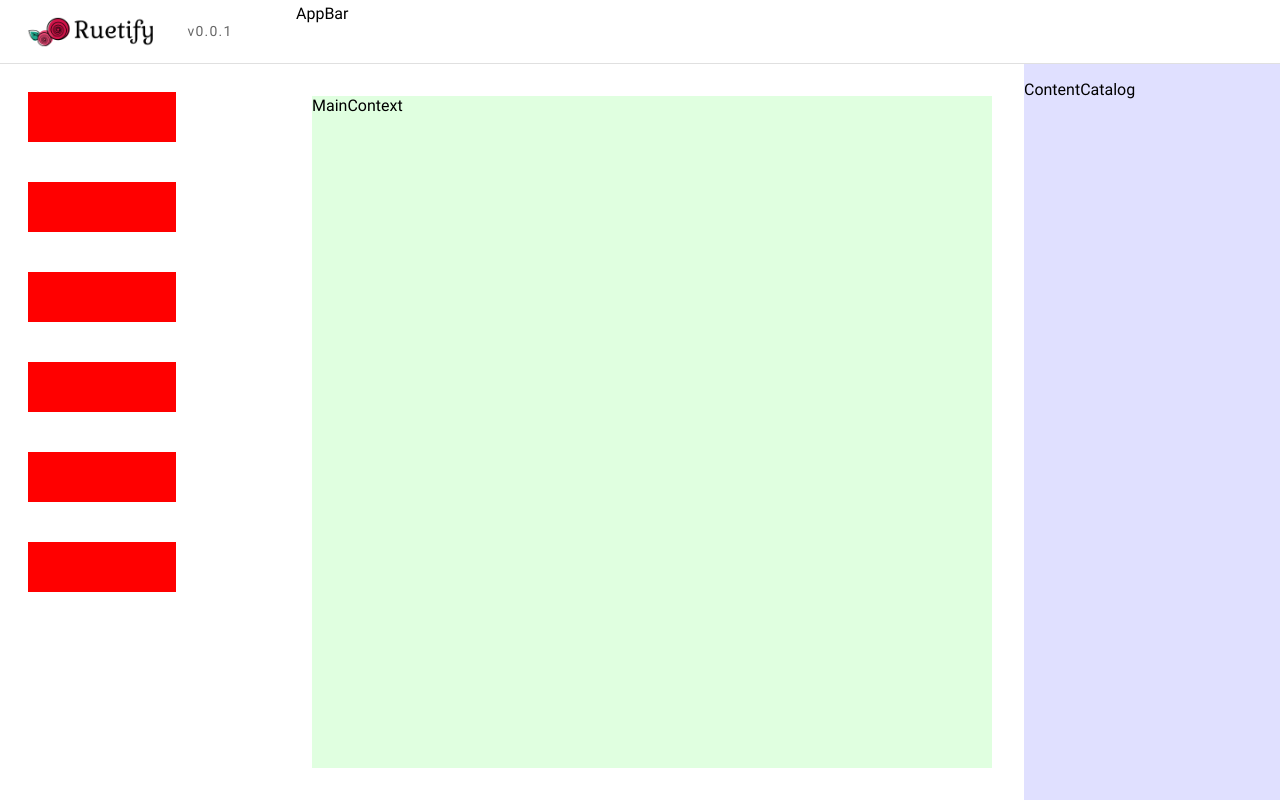
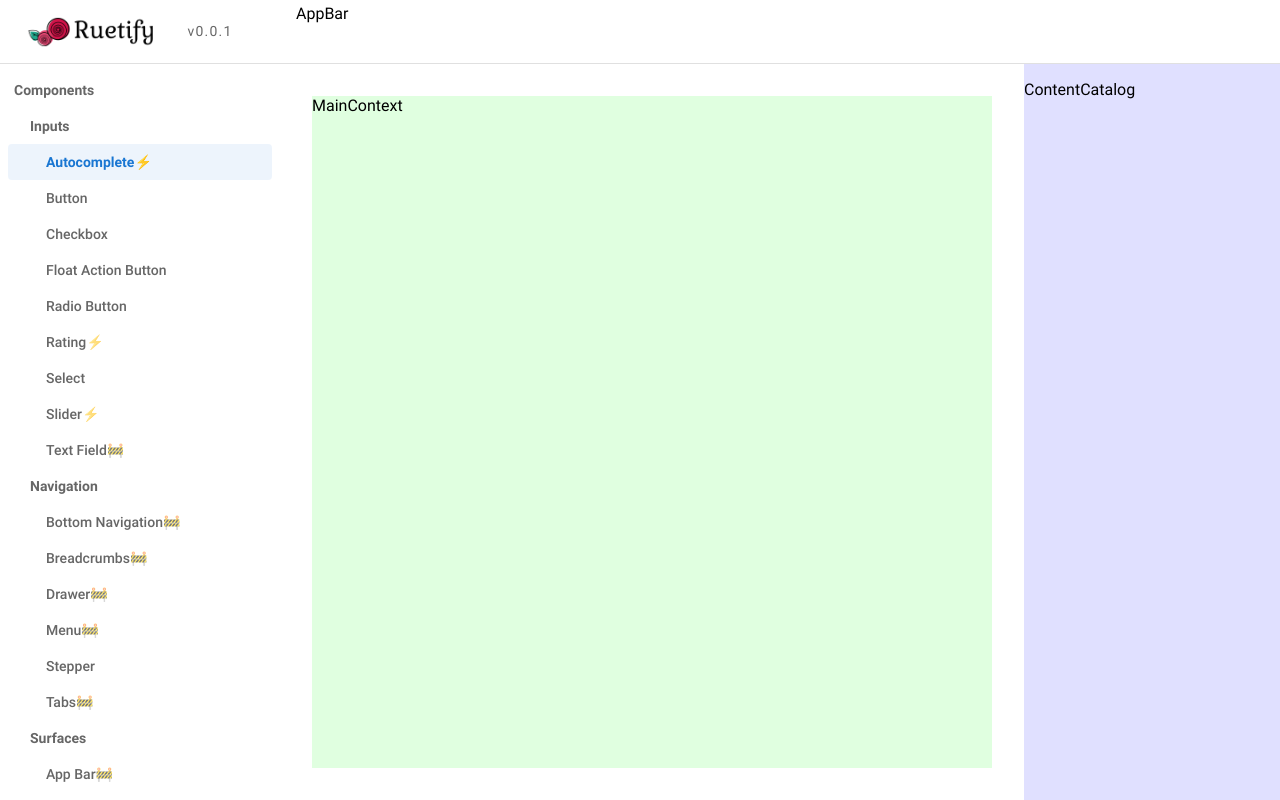
Before and after one commit to KyLoc20/Ruetify-UI, a Next.js app: page / in a window 1280 px wide. Built offline with nearby package versions, Linux system fonts and the light colour scheme.

Commit message:
[Catalog] finish

```diff
--- a/components/App.jsx
+++ b/components/App.jsx
@@ -24,8 +24,102 @@ const RightContainer = styled("section")`
   width: 100%;
   justify-content: space-between;
 `;
-
+const getDrawerItems = () => [
+  {
+    content: { label: "components", text: "Components" },
+    children: [
+      {
+        content: { label: "inputs", text: "Inputs" },
+        children: [
+          {
+            content: {
+              label: "autocomplete",
+              text: "Autocomplete⚡",
+              link: "autocomplete",
+            },
+          },
+          { content: { label: "button", text: "Button", link: "button" } },
+          {
+            content: {
+              label: "checkbox",
+              text: "Checkbox",
+              link: "checkbox",
+            },
+          },
+          {
+            content: {
+              label: "float-action-button",
+              text: "Float Action Button",
+              link: "float-action-button",
+            },
+          },
+          {
+            content: {
+              label: "radio",
+              text: "Radio Button",
+              link: "radio-button",
+            },
+          },
+          { content: { label: "rating", text: "Rating⚡", link: "rating" } },
+          { content: { label: "select", text: "Select", link: "select" } },
+          { content: { label: "slider", text: "Slider⚡", link: "slider" } },
+          { content: { label: "textfield", text: "Text Field🚧" } },
+        ],
+      },
+      {
+        content: { label: "navigation", text: "Navigation" },
+        children: [
+          {
+            content: {
+              label: "bottom-navigation",
+              text: "Bottom Navigation🚧",
+            },
+          },
+          { content: { label: "breadcrumbs", text: "Breadcrumbs🚧" } },
+          { content: { label: "drawer", text: "Drawer🚧" } },
+          { content: { label: "menu", text: "Menu🚧" } },
+          { content: { label: "stepper", text: "Stepper", link: "stepper" } },
+          { content: { label: "tabs", text: "Tabs🚧" } },
+        ],
+      },
+      {
+        content: { label: "surfaces", text: "Surfaces" },
+        children: [
+          { content: { label: "app-bar", text: "App Bar🚧" } },
+          { content: { label: "card", text: "Card🚧", link: "card" } },
+        ],
+      },
+      {
+        content: { label: "feedback", text: "Feedback" },
+        children: [
+          { content: { label: "progress", text: "Progress🚧" } },
+          { content: { label: "snackbar", text: "Snackbar🚧" } },
+        ],
+      },
+      {
+        content: { label: "data-display", text: "Data Display" },
+        children: [
+          { content: { label: "avatar", text: "Avatar", link: "avatar" } },
+          { content: { label: "badge", text: "Badge🚧" } },
+          { content: { label: "chip", text: "Chip", link: "chip" } },
+        ],
+      },
+    ],
+  },
+  {
+    content: { label: "playground", text: "Playground" },
+    children: [],
+  },
+];
 export default function AppContainer() {
+  const [selectedNavigation,setSelectedNavigation]=React.useState("autocomplete")
+  const handleSelectFromCatalog=(where)=>{
+    console.log("Here is App, handleSelectFromCatalog", where);
+    let link = where.link;
+    if(link){
+      setSelectedNavigation(where.label)
+    }
+  }
   return (
     <Page>
       <Head>
@@ -34,23 +128,13 @@ export default function AppContainer() {
       </Head>
       <LeftContainer>
         <AppDetail version="v0.0.1"></AppDetail>
-        <NavigationCatalog></NavigationCatalog>
+        <NavigationCatalog items={getDrawerItems()} layerTotal={3} indent={6} initSelectedLabel={selectedNavigation} onChange={handleSelectFromCatalog}></NavigationCatalog>
       </LeftContainer>
       <RightContainer>
         <AppBar></AppBar>
         <MainContext></MainContext>
         <ContentCatalog></ContentCatalog>
       </RightContainer>
-      {/* <AppDetail version="0.0.1"></AppDetail> */}
-      {/* <LeftContainer>
-        <AppDetail version="0.0.1"></AppDetail>
-        <NavigationCatalog></NavigationCatalog>
-      </LeftContainer>
-      <RightContainer>
-        <AppBar></AppBar>
-        <MainContext></MainContext>
-        <ContentCatalog></ContentCatalog>
-      </RightContainer> */}
     </Page>
   );
 }
--- a/components/NavigationCatalog.jsx
+++ b/components/NavigationCatalog.jsx
@@ -1,11 +1,13 @@
 import * as React from "react";
 import styled from "@emotion/styled";
+import PropTypes from "prop-types";
+import clsx from "clsx";
 const Component = styled("section")`
-display: flex;
-flex-direction: column;
+  display: flex;
+  flex-direction: column;
   width: 100%;
   height: calc(100% - 64px);
- box-sizing:border-box;
+  box-sizing: border-box;
   padding: 8px;
   overflow-y: scroll;
 `;
@@ -15,15 +17,163 @@ const TestItem = styled("div")`
   background: red;
   margin: 20px;
 `;
-export default function NavigationCatalog() {
+const ItemComponent = styled("section")``;
+const ItemContent = styled("section")`
+  display: flex;
+  align-items: center;
+  padding: 6px 8px;
+  height: 24px;
+  border-radius: 4px;
+  font-size: 14px;
+  cursor: pointer;
+  transition: background-color 250ms cubic-bezier(0.4, 0, 0.2, 1) 0ms;
+  user-select: none;
+`;
+const ItemChildren = styled("section")`
+  max-height: 500vh;
+  transition: all 350ms cubic-bezier(0.4, 0, 0.2, 1) 0ms;
+  overflow: hidden;
+  &.collapsed {
+    max-height: 0;
+    padding: 0 !important;
+  }
+`;
+function RecursiveItem(props) {
+  const [isHovering, setIsHovering] = React.useState(false);
+  const [shouldChildrenCollapsed, setShouldChildrenCollapsed] =
+    React.useState(false);
+
+  const hasChildren = () => props.layer < props.layerTotal;
+  const isSelected = () => props.content.label === props.selectedFellow;
+  const computedContentIndent = () => `${props.indent}px`;
+  const computedContentFontWeight = () =>
+    hasChildren() || isSelected() ? 600 : 500;
+  const computedContentColor = () => {
+    if (isSelected())
+      return isHovering
+        ? "rgba(25, 118, 210, 0.12)"
+        : "rgba(25, 118, 210, 0.08)";
+    else return isHovering ? "rgba(0, 0, 0, 0.04)" : null;
+  };
+  const computedContentTextColor = () => {
+    if (isSelected()) return "#1976d2";
+    else return isHovering ? "rgba(0, 0, 0, 0.87)" : "rgba(0, 0, 0, 0.6)";
+  };
+  const handleHoverEnter = () => setIsHovering(true);
+  const handleHoverLeave = () => setIsHovering(false);
+  const handleSelectLabelOriginally = () => {
+    let label = props.content.label;
+    let layer = props.layer;
+    let link = props.content.link;
+    console.log("handleClick originally from: ", label, layer);
+    props.onSelect({ label, layer, link });
+    //whether collapse its children items
+    if (hasChildren()) setShouldChildrenCollapsed((prevValue) => !prevValue);
+  };
+  const handleSelectLabelFromChildren = (from) => {
+    //help deliver
+    const curLabel = props.content.label;
+    const curLayer = props.layer;
+    console.log(
+      `Here is ${curLayer}-${curLabel} handleSelectLabelFromChildren from ${from.label}.`
+    );
+    props.onSelect(from);
+  };
+
   return (
-    <Component>
-      <TestItem></TestItem>
-      <TestItem></TestItem>
-      <TestItem></TestItem>
-      <TestItem></TestItem>
-      <TestItem></TestItem>
-      <TestItem></TestItem>
+    <ItemComponent className="item">
+      <ItemContent
+        className="content"
+        css={{
+          paddingLeft: computedContentIndent(),
+          fontWeight: computedContentFontWeight(),
+          background: computedContentColor(),
+          color: computedContentTextColor(),
+        }}
+        onMouseEnter={handleHoverEnter}
+        onMouseLeave={handleHoverLeave}
+        onClick={handleSelectLabelOriginally}
+      >
+        {props.content.text}
+      </ItemContent>
+      <ItemChildren
+        className={clsx("children", shouldChildrenCollapsed && "collapsed")}
+      >
+        {props.children.map((item) => (
+          <RecursiveItem
+            key={item.content.label}
+            content={item.content}
+            children={item.children}
+            selectedFellow={props.selectedFellow}
+            layer={props.layer + 1}
+            layerTotal={props.layerTotal}
+            indent={props.indent + 16}
+            rippleable={props.rippleable}
+            onSelect={handleSelectLabelFromChildren}
+          ></RecursiveItem>
+        ))}
+      </ItemChildren>
+    </ItemComponent>
+  );
+}
+export default function NavigationCatalog(props) {
+  const [selectedLabel, setSelectedLabel] = React.useState(props.initSelectedLabel);
+  const handleSelectLabelAtRootLayer = (from) => {
+    const curLabel = "$root";
+    const curLayer = 0;
+    setSelectedLabel((prevLabel) => {
+      console.log(
+        `Here is ${curLayer}-${curLabel} handleSelectLabelAtRootLayer from ${from.label} changing ${prevLabel} to ${from.label}.`
+      );
+      //report to the upper cpt to go somewhere
+      props.onChange?.(from);
+      return from.label;
+    });
+  };
+  return (
+    <Component className="navigation-catalog">
+      {props.items.map((item) => (
+        <RecursiveItem
+          key={item.content.label}
+          content={item.content}
+          children={item.children}
+          selectedFellow={selectedLabel}
+          layer={1}
+          layerTotal={props.layerTotal}
+          indent={props.indent}
+          rippleable={false}
+          onSelect={handleSelectLabelAtRootLayer}
+        ></RecursiveItem>
+      ))}
     </Component>
   );
 }
+NavigationCatalog.propTypes = {
+  items: PropTypes.array.isRequired,
+  layerTotal: PropTypes.number.isRequired, //total number of layers //todo automatically calc
+  indent: PropTypes.number, //row indent for each item of different layers
+  initSelectedLabel: PropTypes.string, //current one selected,
+  onChange: PropTypes.func,
+};
+NavigationCatalog.defaultProps = {
+  indent: 24,
+};
+RecursiveItem.propTypes = {
+  content: PropTypes.shape({
+    label: PropTypes.string,
+    text: PropTypes.string,
+    link: PropTypes.string,
+  }).isRequired,
+  children: PropTypes.array,
+  selectedFellow: PropTypes.string.isRequired, //the selected item's label
+  layer: PropTypes.number.isRequired, //current one selected,
+  layerTotal: PropTypes.number.isRequired, //current one selected,
+  indent: PropTypes.number,
+  rippleable: PropTypes.bool,
+  onSelect: PropTypes.func.isRequired,
+};
+RecursiveItem.defaultProps = {
+  children: [],
+  indent: 24,
+  rippleable: false,
+};
--- a/package.json
+++ b/package.json
@@ -8,11 +8,12 @@
         "start": "next start"
     },
     "dependencies": {
+        "@emotion/react": "11.1.1",
+        "@emotion/styled": "11.0.0",
+        "clsx": "^1.1.1",
         "next": "^10.0.0",
         "react": "17.0.1",
         "react-dom": "17.0.1",
-        "@emotion/react": "11.1.1",
-        "@emotion/styled": "11.0.0",
         "react-transition-group": "^4.4.1",
         "react-uuid": "^1.0.2"
     },
```
Also changed, not shown: 1 other file (tests, documents, lock files or other folders).
